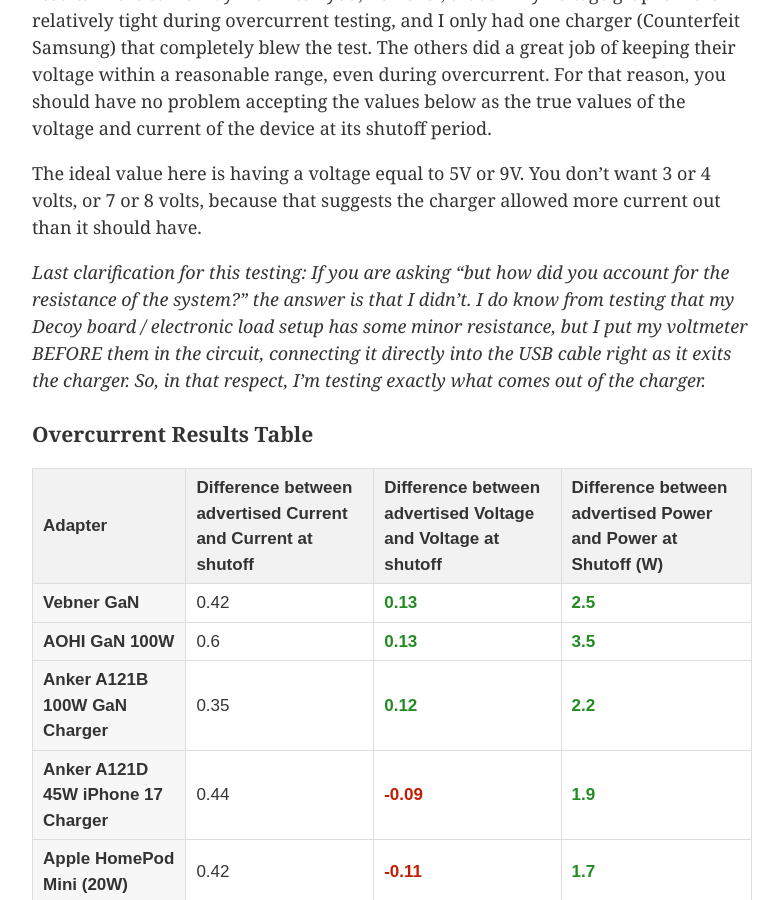
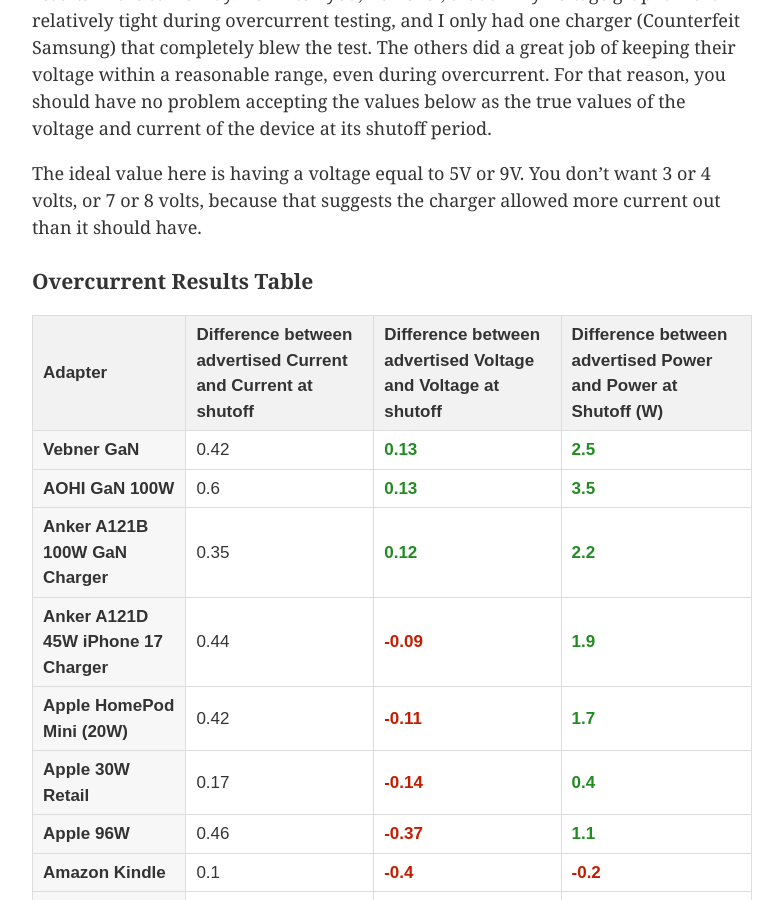
Before and after one commit to 0sps/sull1van.com, a Jekyll site: the page built from _posts/2026-01-19-a-dozen-chargers-in-the-lab.md, in a window 1280 px wide and 900 px high, scrolled down 9385 px. Shown: the whole window, without its empty margins (248-1031 px from the left). Built offline with Jekyll 4.4.1, drawn with Linux system fonts in a browser that asks for light colours.

Commit message:
fixing bugs

```diff
--- a/_posts/2026-01-19-a-dozen-chargers-in-the-lab.md
+++ b/_posts/2026-01-19-a-dozen-chargers-in-the-lab.md
@@ -1617,7 +1617,7 @@
 
 The ideal value here is having a voltage equal to 5V or 9V. You don't want 3 or 4 volts, or 7 or 8 volts, because that suggests the charger allowed more current out than it should have.
 
-*Last clarification for this testing: If you are asking "but how did you account for the resistance of the system?" the answer is that I didn't. I do know from testing that my Decoy board / electronic load setup has some minor resistance, but I put my voltmeter BEFORE them in the circuit, connecting it directly into the USB cable right as it exits the charger. So, in that respect, I'm testing exactly what comes out of the charger.*
+
 
 ### Overcurrent Results Table
 <style>
```
Also changed, not shown: .agents/skills/humanizer/SKILL.md.
